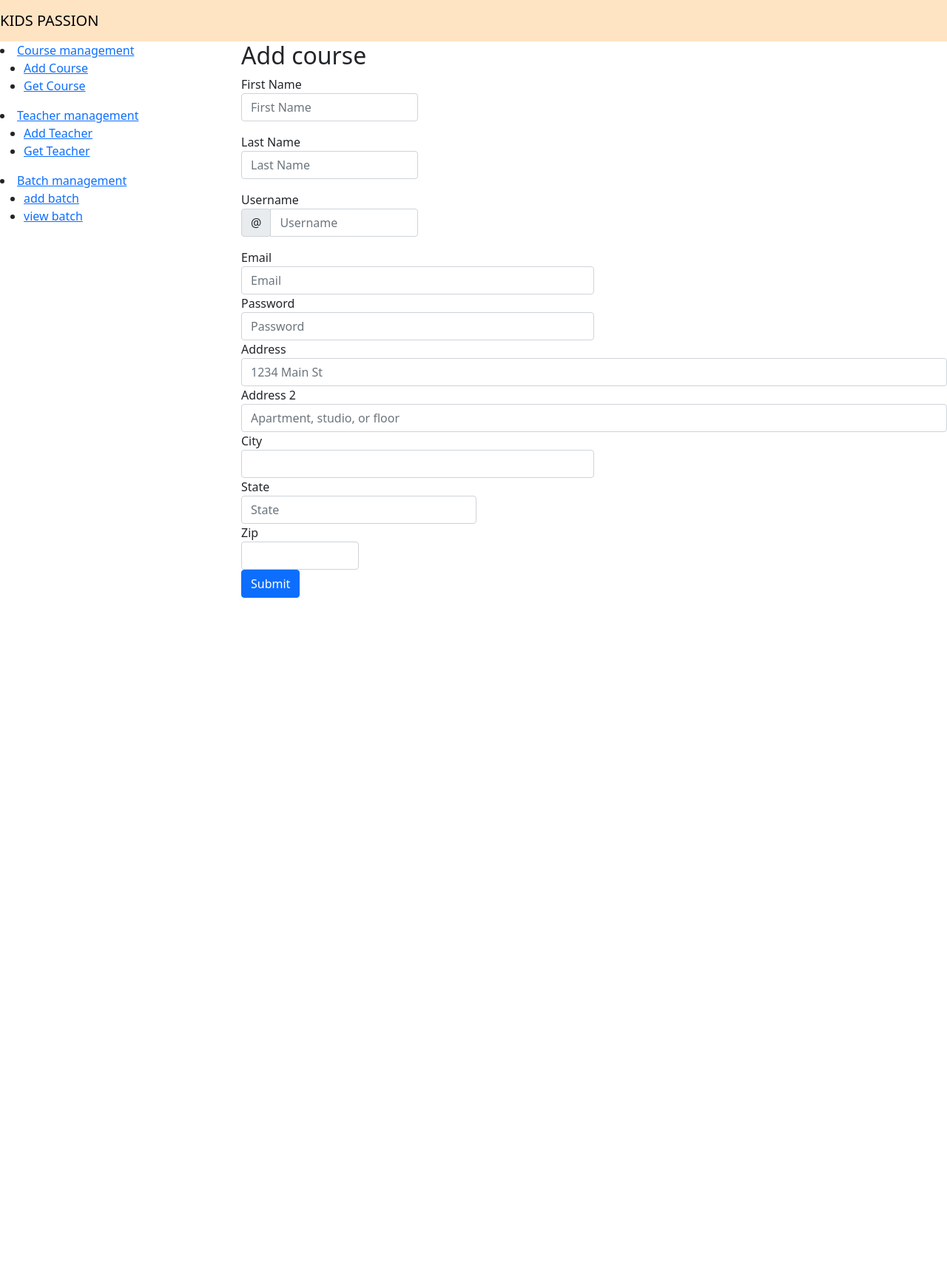
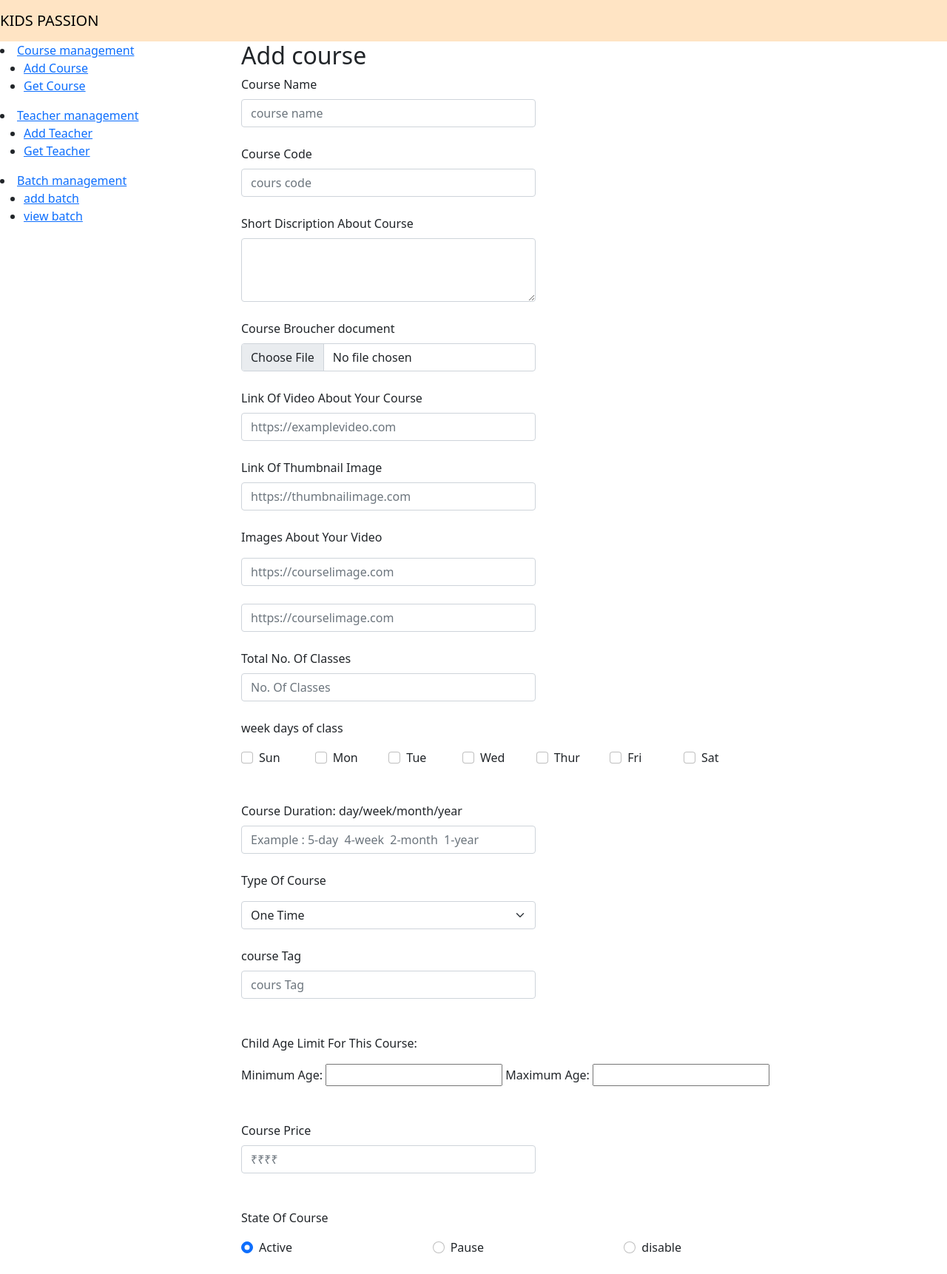
Before and after one commit to ravindrajangid00007/kido_hobby_admin, a Flask app: template admin_panal/templates/addcourse.html in a window 1280 px wide. Shown: the whole page at 74% size. Before the commit the page ends 808 px from the top, so only its background shows below. Run offline with Flask 2, Linux system fonts and the light colour scheme; the template is opened without the code that fills it, so the values that code supplies are empty; some libraries are stand-ins or nearby versions.

Commit message:
add course form

```diff
--- a/admin_panal/controllers/admin.py
+++ b/admin_panal/controllers/admin.py
@@ -27,3 +27,7 @@ def adminLogin():
 def addTeacher():
     if request.method == 'GET':
         return render_template('addTeacher.html')
+
+@admin_route.route('/addCourse')
+def addCourse():
+    return render_template('addCourse.html')
--- /dev/null
+++ b/admin_panal/models/course.py
@@ -0,0 +1,6 @@
+from admin_panal.models import db
+
+class Course(db.Model):
+     id = db.Column(db.Integer, primary_key=True)
+     coursename = db.Column(db.String, nullable=False)
+     courseprice = db.Column(db.Float, nullable=False)
--- a/admin_panal/templates/addcourse.html
+++ b/admin_panal/templates/addcourse.html
@@ -3,82 +3,137 @@
 {% block dashContent %}
 <h2>Add course</h2>
 
-<form class="needs-validation" novalidate method="POST">
-    <div class="form-row">
-        <div class="col-md-3 mb-3">
-            <label for="inputFirstName">First Name</label>
-            <input type="text" class="form-control" id="inputFirstName" placeholder="First Name" required>
+<form >
+
+
+  <div class=" col-md-5 mb-4">
+    <label for="coursename" class="form-label">Course Name</label>
+    <input type="text" class="form-control" id="coursename" placeholder="course name" name="coursename">
   </div>
-        <div class="col-md-3 mb-3">
-            <label for="inputLastName">Last Name</label>
-            <input type="password" class="form-control" id="inputLastName" placeholder="Last Name" >
+  <div class=" col-md-5 mb-4">
+    <label for="coursecode" class="form-label">Course Code</label>
+    <input type="text" class="form-control" id="courscode" placeholder="cours code" name="courscode">
   </div>
-        <div class="col-md-3 mb-3">
-            <label for="inputUsername">Username</label>
-            <div class="input-group">
-              <div class="input-group-prepend">
-                <span class="input-group-text" id="inputGroupPrepend2">@</span>
+  <div class="col-md-5 mb-4">
+    <label for="coursediscription" class="form-label">Short Discription About Course</label>
+    <textarea class="form-control" id="coursediscription"  name="coursediscription" rows="3"></textarea>
   </div>
-              <input type="text" class="form-control" id="inputUsername" placeholder="Username" aria-describedby="inputGroupPrepend2" required>
+  <div class="col-md-5 mb-4">
+    <label for="coursebroucher" class="form-label">Course Broucher document</label>
+    <input type="file" class="form-control" id="coursebroucher" name="coursebroucher">
   </div>
+
+  <div class="col-md-5 mb-4">
+    <label for="coursevideolink" class="form-label">Link Of Video About Your Course </label>
+    <input type="url" class="form-control" id="coursevideolink" placeholder="https://examplevideo.com" name="coursevideolink">
   </div>
+
+  <div class="col-md-5 mb-4">
+    <label for="thumbnailimageurl" class="form-label">Link Of Thumbnail Image </label>
+    <input type="url" class="form-control" id="thumbnailimageurl" placeholder="https://thumbnailimage.com" name="thumbnailimageurl">
   </div>
-    <div class="form-row">
-        <div class="form-group col-md-6">
-            <label for="inputEmail4">Email</label>
-            <input type="email" class="form-control" id="inputEmail4" placeholder="Email" required>
+  <p>Images About Your Video</p>
+  <div class="col-md-5 mb-6">
+    <input type="url" class="form-control" id="imagelink1" placeholder="https://courselimage.com" name="imagelink1">
   </div>
-        <div class="form-group col-md-6">
-            <label for="inputPassword4">Password</label>
-            <input type="password" class="form-control" id="inputPassword4" placeholder="Password" required>
+  <br/>
+  <div class="col-md-5 mb-6">
+    <input type="url" class="form-control" id="imagelink2" placeholder="https://courselimage.com" name="imagelink2">
   </div>
+ <br/>
+  <div class=" col-md-5 mb-4">
+    <label for="noofclasses" class="form-label">Total No. Of Classes</label>
+    <input type="text" class="form-control" id="noofclasses" placeholder="No. Of Classes " name="noofclasses">
   </div>
-    <div class="form-group">
-        <label for="inputAddress">Address</label>
-        <input type="text" class="form-control" id="inputAddress" placeholder="1234 Main St" required>
+    <p>week days of class</p>
+    <div class="form-check form-check-inline  col-md-1 mb-5">
+      <input class="form-check-input" type="checkbox" id="sun" name="sun">
+      <label class="form-check-label" for="sun">Sun</label>
     </div>
-    <div class="form-group">
-        <label for="inputAddress2">Address 2</label>
-        <input type="text" class="form-control" id="inputAddress2" placeholder="Apartment, studio, or floor">
+    <div class="form-check form-check-inline col-md-1 mb-5">
+      <input class="form-check-input" type="checkbox" id="mon" name="mon">
+      <label class="form-check-label" for="mon">Mon</label>
     </div>
-    <div class="form-row">
-        <div class="form-group col-md-6">
-            <label for="inputCity">City</label>
-            <input type="text" class="form-control" id="inputCity" required>
+
+    <div class="form-check form-check-inline col-md-1 mb-5">
+      <input class="form-check-input" type="checkbox" id="tue" name="tue">
+      <label class="form-check-label" for="tue">Tue</label>
     </div>
-        <div class="form-group col-md-4">
-            <label for="inputState">State</label>
-            <input type="text" class="form-control" id="inputState" placeholder="State" required>
+    <div class="form-check form-check-inline col-md-1 mb-5">
+      <input class="form-check-input" type="checkbox" id="wed" name="wed">
+      <label class="form-check-label" for="wed">Wed</label>
+    </div>
+
+    <div class="form-check form-check-inline col-md-1 mb-5">
+      <input class="form-check-input" type="checkbox" id="thur" name="thur">
+      <label class="form-check-label" for="thur">Thur</label>
+    </div>
+
+    <div class="form-check form-check-inline col-md-1 mb-5">
+      <input class="form-check-input" type="checkbox" id="fri" name="fri">
+      <label class="form-check-label" for="fri">Fri</label>
+    </div>
+    <div class="form-check form-check-inline col-md-1 mb-5">
+      <input class="form-check-input" type="checkbox" id="sat" name="sat">
+      <label class="form-check-label" for="sat">Sat</label>
+    </div>
+
+
+
+  <div class=" col-md-5 mb-4">
+    <label for="courseduration" class="form-label">Course Duration:  day/week/month/year</label>
+    <input type="text" class="form-control" id="courseduration" placeholder="Example : 5-day  4-week  2-month  1-year" name="courseduration">
+  </div>
+  <div class=" col-md-5 mb-4">
+  <p>Type Of Course</p>
+  <select class="form-select" aria-label="Default select example" name="coursetype">
+    <option value="1">One Time</option>
+    <option value="2">Recurring</option>
+
+  </select>
+</div>
+
+  <div class="col-md-5 mb-5">
+    <label for="tag" class="form-label">course Tag</label>
+    <input type="text" class="form-control" id="tag" placeholder="cours Tag" name="tag">
+  </div>
+  <div class="col-md-9 mb-5">
+  <p>Child Age Limit For This Course:</p>
+  <label for="minage">Minimum Age:</label>
+  <input type="number" id="minage" name="minage" min="0">
+  <label for="maxage">Maximum Age:</label>
+  <input type="number" id="maxage" name="maxage" min="0">
+  </div>
+
+
+  <div class=" col-md-5 mb-5">
+    <label for="price" class="form-label">Course Price</label>
+    <input type="text" class="form-control" id="price" placeholder="₹₹₹₹" name="price">
+  </div>
+  <p>State Of Course</p>
+  <div class="form-check form-check-inline col-md-3 mb-4">
+    <input class="form-check-input" type="radio" name="coursestate" id="active" checked>
+    <label class="form-check-label" for="checked">Active</label>
+  </div>
+  <div class="form-check form-check-inline col-md-3 mb-4">
+    <input class="form-check-input" type="radio" name="coursestate" id="pause" >
+    <label class="form-check-label" for="pause">Pause</label>
+  </div>
+  <div class="form-check form-check-inline col-md-3 mb-4">
+    <input class="form-check-input" type="radio" name="coursestate" id="disable" >
+    <label class="form-check-label" for="disable">disable</label>
+  </div>
+
+
+
+
 
 </div>
-        <div class="form-group col-md-2">
-            <label for="inputZip">Zip</label>
-            <input type="text" class="form-control" id="inputZip" required>
-        </div>
-    </div>
 
-    <button type="submit" class="btn btn-primary">Submit</button>
+
+
+
 </form>
 
 
-<script>
-    // Example starter JavaScript for disabling form submissions if there are invalid fields
-    (function() {
-      'use strict';
-      window.addEventListener('load', function() {
-        // Fetch all the forms we want to apply custom Bootstrap validation styles to
-        var forms = document.getElementsByClassName('needs-validation');
-        // Loop over them and prevent submission
-        var validation = Array.prototype.filter.call(forms, function(form) {
-          form.addEventListener('submit', function(event) {
-            if (form.checkValidity() === false) {
-              event.preventDefault();
-              event.stopPropagation();
-            }
-            form.classList.add('was-validated');
-          }, false);
-        });
-      }, false);
-    })();
-    </script>
 {% endblock %}
--- a/admin_panal/templates/base.html
+++ b/admin_panal/templates/base.html
@@ -10,12 +10,14 @@
     </head>
 <body>
     <link rel="stylesheet" href= "{{ url_for('static',filename='styles/style.css') }}" >
-
+    <link rel="stylesheet" href="../css/bootstrap-tagsinput.css">
     {% block content %}
 
     {% endblock %}
 
     <script src="https://cdn.jsdelivr.net/npm/bootstrap@5.0.2/dist/js/bootstrap.bundle.min.js" integrity="sha384-MrcW6ZMFYlzcLA8Nl+NtUVF0sA7MsXsP1UyJoMp4YLEuNSfAP+JcXn/tWtIaxVXM" crossorigin="anonymous"></script>
-</body>
+    <script src="https://cdnjs.cloudflare.com/ajax/libs/jquery/2.1.4/jquery.min.js"></script>
+    <script src="http://bootstrap-tagsinput.github.io/bootstrap-tagsinput/dist/bootstrap-tagsinput.min.js"></script>
+ </body>
 
 </html>
--- a/app.py
+++ b/app.py
@@ -5,4 +5,5 @@ app = create_app()
 if __name__ == '__main__':
     app.secret_key = 'super secret key'
     app.config['SESSION_TYPE'] = 'filesystem'
+    app.config['SQLALCHEMY_DATABASE_URI'] = 'mysql://admin:ravindra@database-1.cnnmnb9m4bjr.ap-south-1.rds.amazonaws.com/KIDO_ADMIN_DATABASE'
     app.run(debug=True ,port=8000)
```
Also changed, not shown: admin_panal/models/teachers.py (+4 -4 lines). Lines whose indentation alone changed are shown as unchanged.
